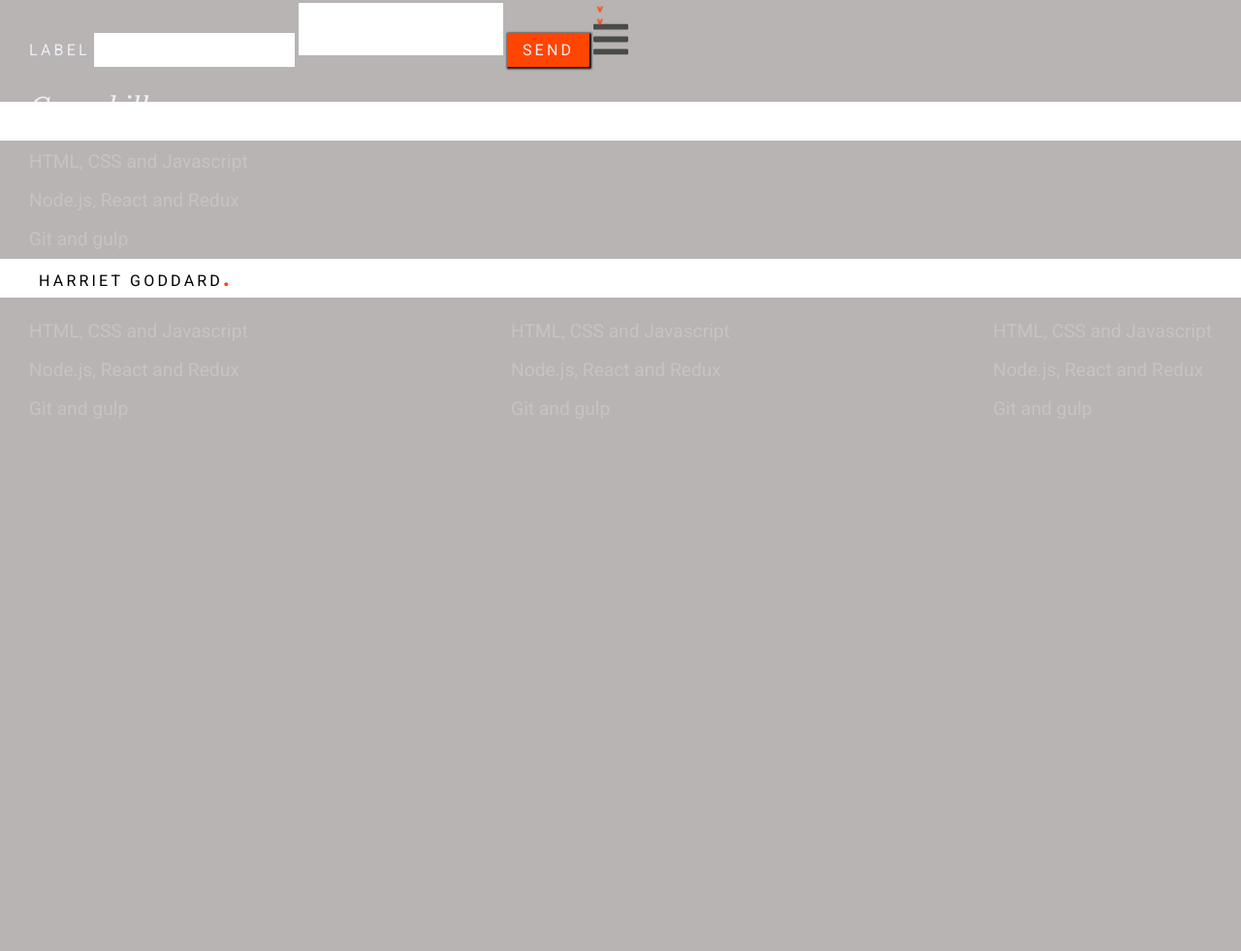
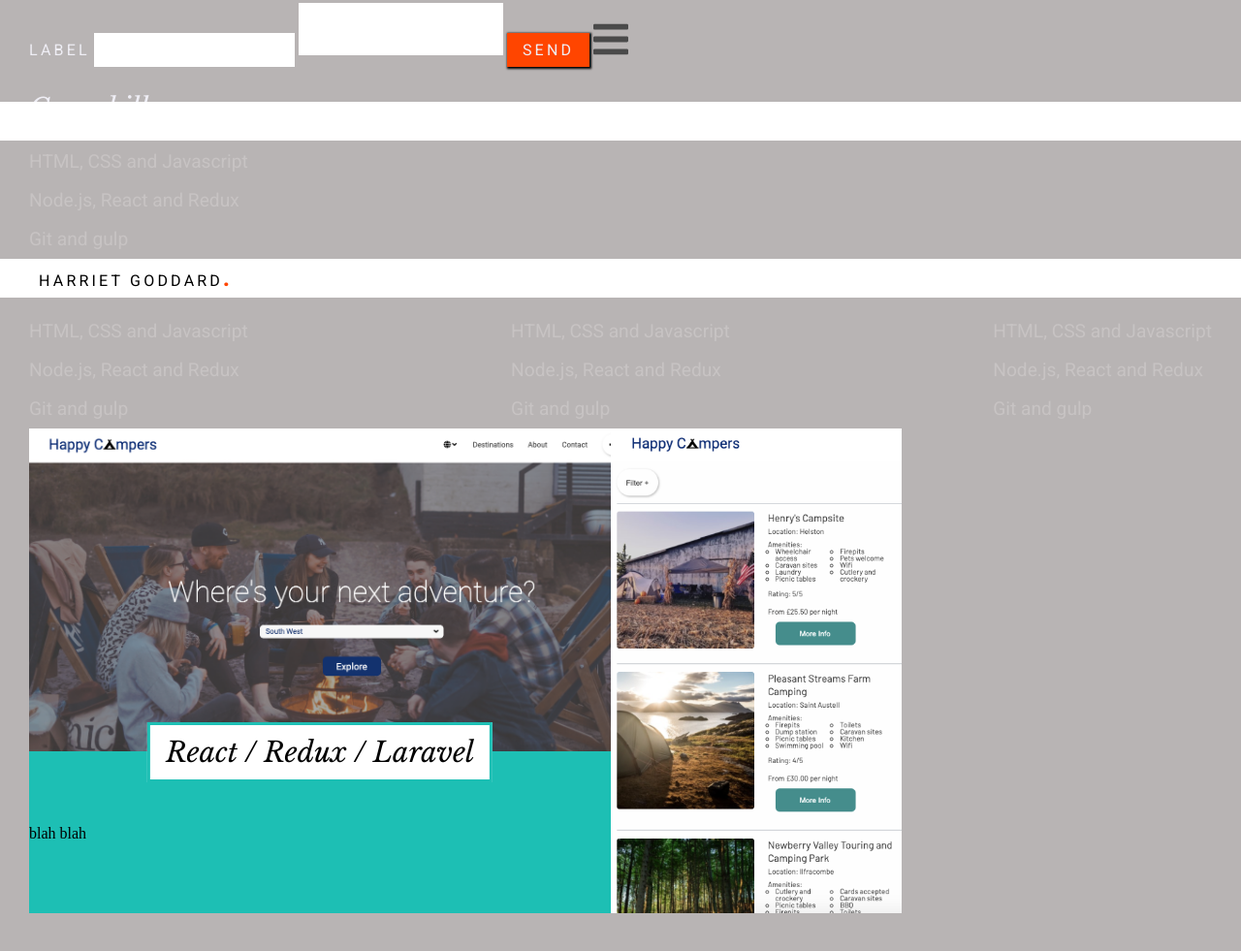
Before and after one commit to harrietgoddard/hg-portfolio, a website: page src/components.html in a window 1280 px wide. Shown: the part 655-1636 px from the top of the page at 97% size. Drawn offline with nearby package versions, Linux system fonts and the light colour scheme; files whose address does not match are found by name.

Commit message:
project card main styling completed

```diff
--- a/src/components.html
+++ b/src/components.html
@@ -24,9 +24,9 @@
 
         <a href="" class="nav-link">nav link<span>.</span></a>
 
-        <h1 class="pre-title">pre title<br>small</h1>
+        <!-- <h1 class="pre-title">pre title<br>small</h1> -->
 
-        <h1 class="main-title">
+        <!-- <h1 class="main-title">
             <span class="main-title-top">
                 de<span>v</span>
             </span><br>
@@ -36,9 +36,9 @@
             <span class="main-title-bottom">
                 pe<span>r<span>.</span></span>
             </span><br>
-        </h1>
+        </h1> -->
 
-        <p class="scroll"><span>&lt; &lt;</span>scroll</p>
+        <!-- <p class="scroll"><span>&lt; &lt;</span>scroll</p> -->
 
         <p class="intro"><span class="intro-title">Intro title<span>.</span></span><br>Lorem ipsum dolor sit amet consectetur adipisicing elit. Quibusdam, nostrum saepe accusantium incidunt</p>
 
@@ -152,6 +152,17 @@
 
         </div>
 
+        <!-- project card -->
+
+        <article class="project-card">
+                <img class="project-card-hero" src="../dist/images/happy-campers-1.png" alt="Happy campers homepage" />
+                <img class="project-card-mobile" src="../dist/images/happy-campers-5.png" alt="Happy campers list page" />
+                <div class="project-text">
+                    <h3 class="skills-card-title">React / Redux / Laravel</h3>
+                    <p>blah blah</p>
+                </div>
+        </article>
+
     </body>
 
 
--- a/src/css/style.css
+++ b/src/css/style.css
@@ -477,6 +477,44 @@ body:after {
 .project-title {
   display: inline-block; }
 
+.project-card {
+  width: 900px;
+  height: 500px;
+  background-color: var(--teal);
+  display: grid;
+  grid-template-rows: repeat(12, 1fr);
+  grid-template-columns: repeat(12, 1fr); }
+
+.project-card-hero {
+  grid-row: 1 / 9;
+  grid-column: 1 / 9;
+  object-fit: cover;
+  object-position: left;
+  width: 100%;
+  height: 100%; }
+
+.project-card-mobile {
+  grid-row: 1 / 13;
+  grid-column: 9 / 14;
+  object-fit: cover;
+  object-position: top left;
+  width: 100%;
+  height: 100%; }
+
+.project-text {
+  grid-row: 9 / 13;
+  grid-column: 1 / 9; }
+  .project-text h3 {
+    border: 3px solid var(--teal);
+    background: white;
+    color: black;
+    display: inline-block;
+    padding: 0.5rem 1rem;
+    position: relative;
+    left: 50%;
+    top: -30px;
+    transform: translateX(-50%); }
+
 @media screen and (max-width: 768px) {
   .projects {
     height: 800px;
--- a/src/scss/_projects.scss
+++ b/src/scss/_projects.scss
@@ -13,6 +13,54 @@
     display: inline-block;
 }
 
+.project-card {
+    width: 900px;
+    height: 500px;
+    background-color: var(--teal);
+    // border-radius: 5px;
+    display: grid;
+    grid-template-rows: repeat(12, 1fr);
+    grid-template-columns: repeat(12, 1fr);
+}
+
+.project-card-hero {
+    grid-row: 1 / 9;
+    grid-column: 1 / 9;
+    object-fit: cover;
+    object-position: left;
+    // border-radius: 5px 0 0 0;
+    width: 100%;
+    height: 100%;
+}
+
+.project-card-mobile {
+    grid-row: 1 / 13;
+    grid-column: 9 / 14;
+    object-fit: cover;
+    object-position: top left;
+    // border-radius: 0 5px 5px 0;
+    width: 100%;
+    height: 100%;
+}
+
+.project-text {
+    grid-row: 9 / 13;
+    grid-column: 1 / 9;
+
+    h3 {
+        border: 3px solid var(--teal);
+        background: white;
+        color: black;
+        display: inline-block;
+        padding: 0.5rem 1rem;
+        position: relative;
+        left: 50%;
+        top: -30px;
+        transform: translateX(-50%);
+    }
+}
+
+
 @media screen and (max-width: 768px) {
 
     .projects {
--- a/src/scss/_settings.scss
+++ b/src/scss/_settings.scss
@@ -5,7 +5,6 @@
     //colors
 
     --teal: #1DBFB4;
-    // --offWhite: #f8f8f8;
     --offWhite: #efeef5;
     --red: orangered;
     --gray: rgb(75, 73, 73);
```
Also changed, not shown: dist/components.html, dist/css/style.css, dist/images/happy-campers-1.png (added), dist/images/happy-campers-2.png (added), dist/images/happy-campers-3.png (added), dist/images/happy-campers-4.png (added), dist/images/happy-campers-5.png (added), dist/index.html.
